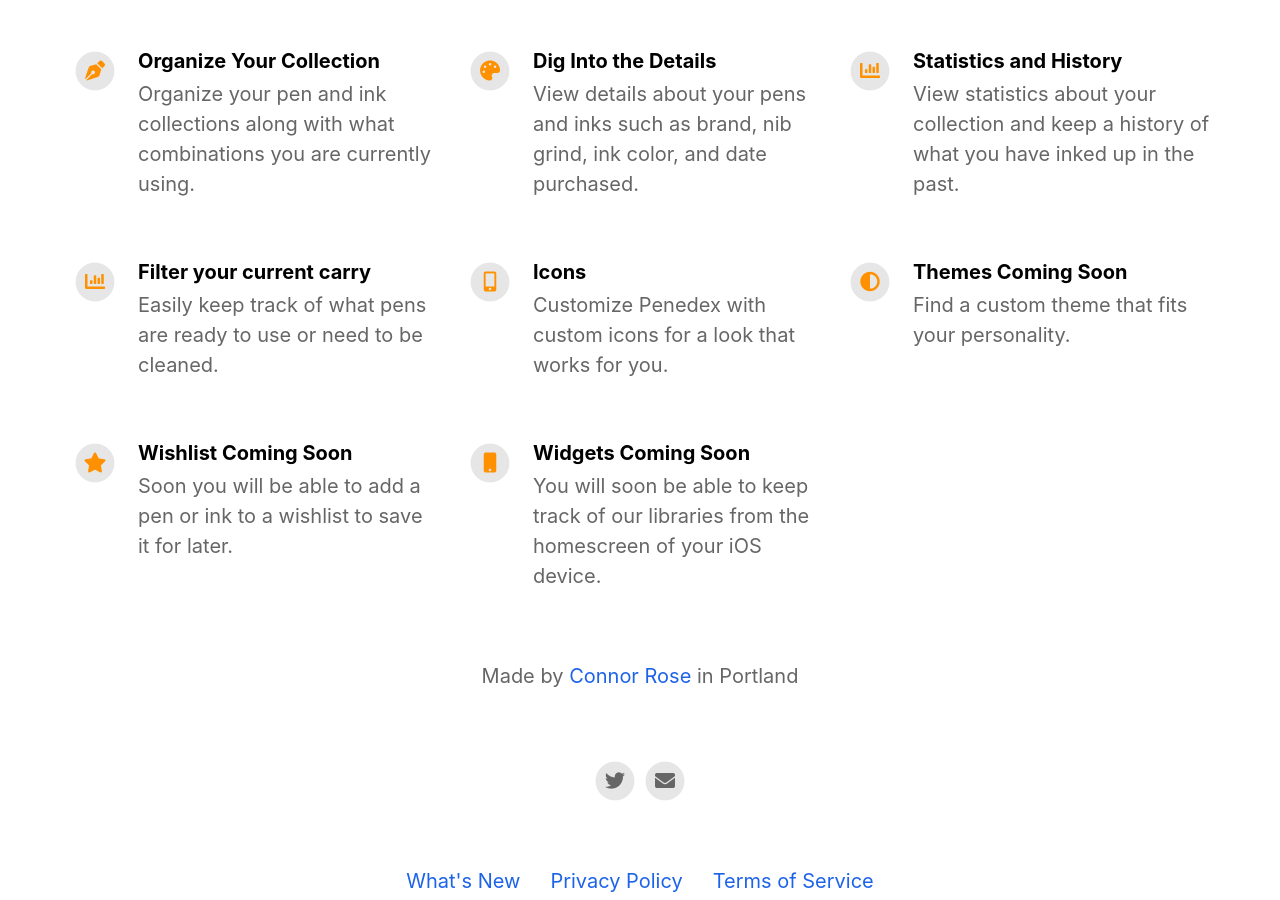
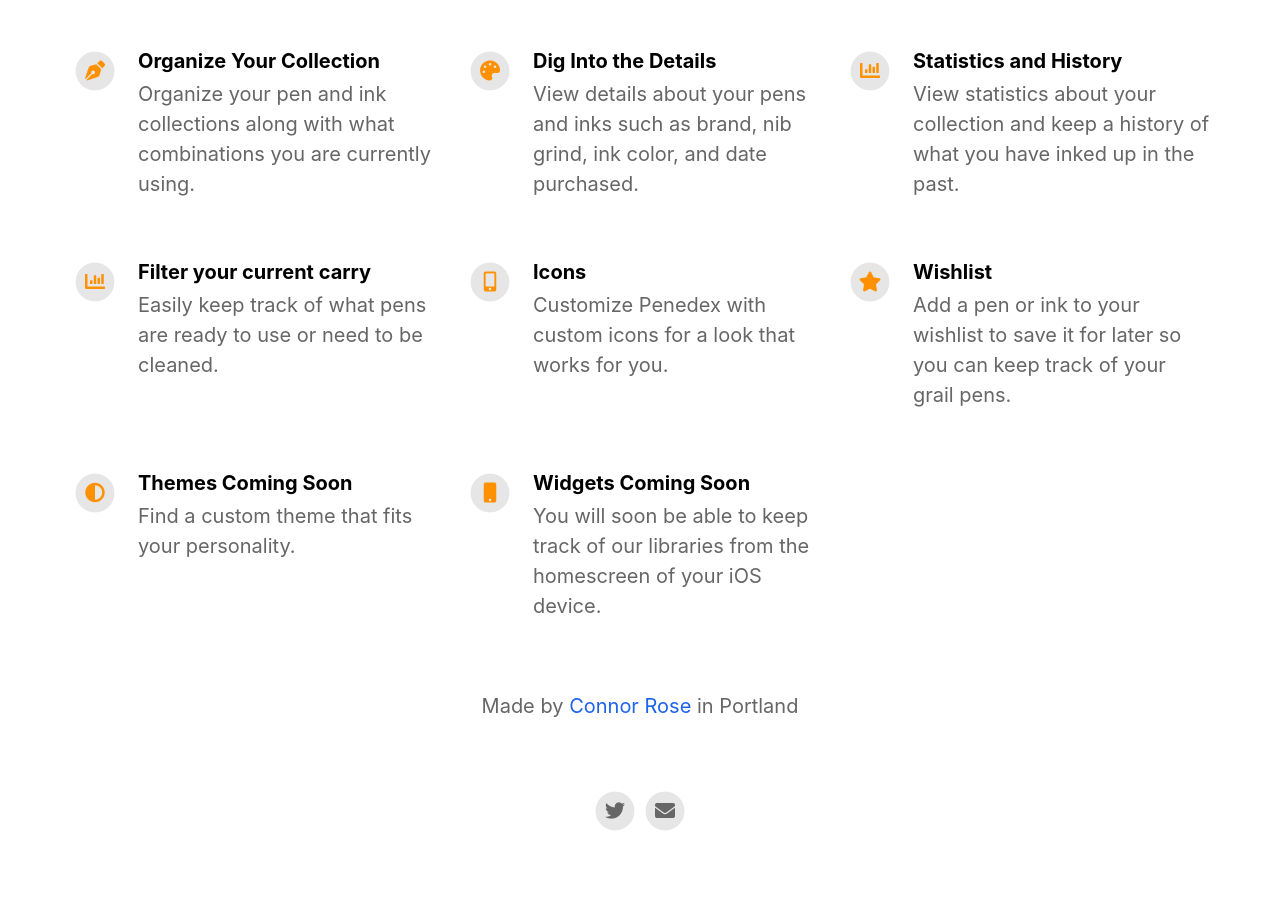
Before and after one commit to connor-rose/Penedex-landing-page, a Jekyll site: the page built from index.html, in a window 1280 px wide and 900 px high, scrolled down 1033 px. Built offline with Jekyll 4.4.1, drawn with Linux system fonts in a browser that asks for light colours; nearby versions of some CDN libraries.

Commit message:
Update _config.yml

```diff
--- a/_config.yml
+++ b/_config.yml
@@ -56,15 +56,13 @@ features                                  :
     description                           : Customize Penedex with custom icons for a look that works for you.
     fontawesome_icon_name                 : mobile-alt
 
+  - title                                 : Wishlist
+    description                           : Add a pen or ink to your wishlist to save it for later so you can keep track of your grail pens.
+    fontawesome_icon_name                 : star
 
   - title                                 : Themes Coming Soon
     description                           : Find a custom theme that fits your personality.
     fontawesome_icon_name                 : adjust
-
-
-  - title                                 : Wishlist Coming Soon
-    description                           : Soon you will be able to add a pen or ink to a wishlist to save it for later.
-    fontawesome_icon_name                 : star
 
   - title                                 : Widgets Coming Soon
     description                           : You will soon be able to keep track of our libraries from the homescreen of your iOS device.
```
